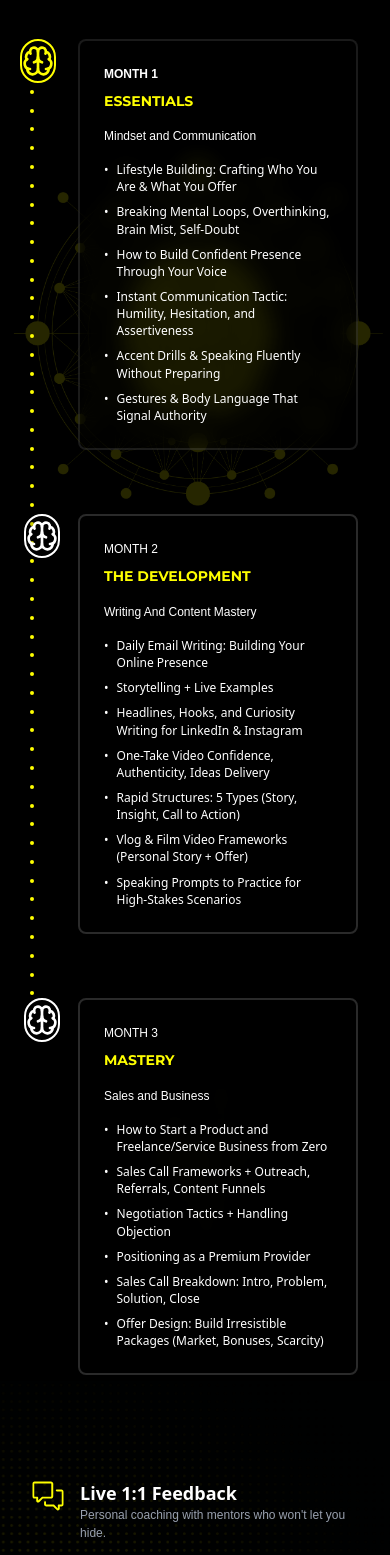
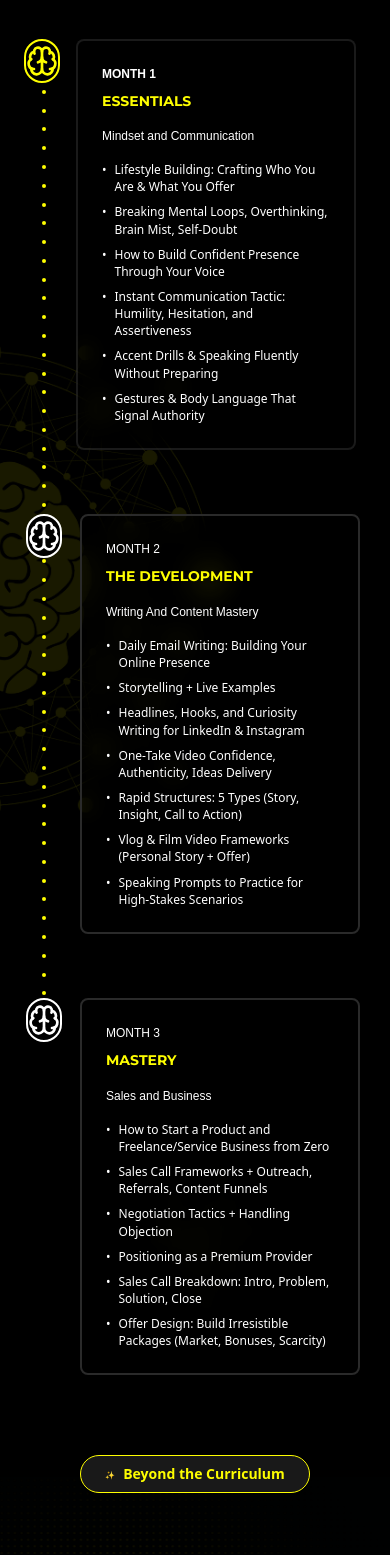
Before and after one commit to yapcapitalist/YC, a React (Vite) app: page / in a window 390 px wide. Shown: the part 3120-4675 px from the top of the page. Built offline with nearby package versions, Linux system fonts and the light colour scheme; a web font is replaced by a local one.

Commit message:
mobile updated

```diff
--- a/src/components/Apply.jsx
+++ b/src/components/Apply.jsx
@@ -9,7 +9,7 @@ export default function YCApplicationSection() {
 
             <div className="relative  rounded z-2 py-8 max-w-7xl mx-auto">
                 <Link to="/">
-                    <div className='w-11'>
+                    <div className='w-8 sm:w-11'>
                         <img src={yclogo} alt="" />
                     </div>
                 </Link>
--- a/src/components/Curriculumn.jsx
+++ b/src/components/Curriculumn.jsx
@@ -1,6 +1,8 @@
 import { Brain } from "lucide-react"
 import { useEffect, useState, useRef } from "react"
 import mainbrain from "../assets/Main brain.png"
+import halfbrain from "../assets/halfbrain.png"
+
 import trophyicon from "../assets/trophyicon.svg"
 import maskicon from "../assets/maskicon.svg"
 import discussiionicon from "../assets/discussiionicon.svg"
@@ -94,7 +96,7 @@ export default function Component() {
   return (
     <div className="relative text-white min-h-screen pb-16 sm:pb-[158px] px-8 sm:px-0">
 
-            <div className="absolute grid-svg bottom-[-200px] left-[-298px] !z-0">
+            <div className="absolute grid-svg bottom-[-80px] left-[-160px] sm:bottom-[-200px] sm:left-[-298px] !z-0">
                 <img src={dot} alt="" width="" height="" />
             </div>
 
@@ -150,8 +152,12 @@ export default function Component() {
         </div>
       </div>
 
-      <div className="absolute left-1/2 top-[44%] transform -translate-x-1/2 -translate-y-1/2 inset-0 w-full sm:w-[82%]">
+      <div className="absolute left-1/2 top-[44%] transform -translate-x-1/2 -translate-y-1/2 inset-0 w-full sm:w-[82%] hidden sm:block">
         <img src={mainbrain} alt="" />
+      </div>
+
+        <div className="absolute left-30 top-[36%] transform -translate-x-1/2 -translate-y-1/2 block sm:hidden">
+        <img src={halfbrain} alt="" />
       </div>
 
       {/* Timeline */}
@@ -160,7 +166,7 @@ export default function Component() {
 
         {/* Vertical connecting line - only from first to last brain */}
         <div
-          className="absolute left-0 sm:left-1/2 transform -translate-x-1/2 dotted-line-container"
+          className="absolute left-3 sm:left-1/2 transform -translate-x-1/2 dotted-line-container"
           style={{
             top: "2rem",
             bottom: "24rem",
@@ -171,7 +177,7 @@ export default function Component() {
         </div>
 
         {/* Month 1 - Essentials */}
-        <div className="flex flex-row-reverse sm:flex-row items-start mb-16" ref={sectionRefs[0]}>
+        <div className="flex flex-row-reverse w-fit sm:w-auto sm:flex-row items-start mb-16" ref={sectionRefs[0]}>
           <div className=" sm:w-1/2 w-full pr-0 sm:pr-8">
             <div className="w-[280px] sm:w-auto bg-black/20 border-2 border-[#2a2a2a] backdrop-blur-md p-6 rounded-lg border border-white/10">
               <p className="!font-semibold mb-2">MONTH 1</p>
@@ -207,7 +213,7 @@ export default function Component() {
             </div>
           </div>
 
-          <div className={`flex items-center absolute left-[-22px] sm:relative justify-center bg-black w-11 h-11 sm:w-18 sm:h-16 rounded-full border-2 border-white-600 relative z-10 ${activeSection === 0 ? "text-[#fefe00]" : "text-white-400"}`}>
+          <div className={`flex items-center absolute left-[-16px] sm:relative justify-center bg-black w-11 h-11 sm:w-18 sm:h-16 rounded-full border-2 border-white-600 relative z-10 ${activeSection === 0 ? "text-[#fefe00]" : "text-white-400"}`}>
             <Brain className={`w-8 h-8 ${activeSection === 0 ? "text-[#fefe00]" : "text-white-400"}`} />
           </div>
 
@@ -215,10 +221,10 @@ export default function Component() {
         </div>
 
         {/* Month 2 - The Development */}
-        <div className="flex items-start mb-16" ref={sectionRefs[1]}>
+        <div className="flex w-fit sm:w-auto items-start mb-16" ref={sectionRefs[1]}>
           <div className="w-1/2 pr-0 sm:pr-8"></div>
 
-          <div className={`flex items-center absolute left-[-18px] sm:relative justify-center bg-black w-11 h-11 sm:w-18 sm:h-16 rounded-full bg-black/20 backdrop-blur-mdl border-2 border-white-600 relative z-10 ${activeSection === 1 ? "text-[#fefe00]" : "text-white-400"}`}>
+          <div className={`flex items-center ml-1 sm:ml-0 absolute left-[-18px] sm:relative justify-center !bg-black w-11 h-11 sm:w-18 sm:h-16 rounded-full bg-black/20 backdrop-blur-mdl border-2 border-white-600 relative z-10 ${activeSection === 1 ? "text-[#fefe00]" : "text-white-400"}`}>
             <Brain className={`w-8 h-8 ${activeSection === 1 ? "text-[#fefe00]" : "text-white-400"}`} />
           </div>
 
@@ -263,7 +269,7 @@ export default function Component() {
         </div>
 
         {/* Month 3 - Mastery */}
-        <div className="flex flex-row-reverse sm:flex-row items-start" ref={sectionRefs[2]}>
+        <div className="w-fit sm:w-auto flex flex-row-reverse sm:flex-row items-start" ref={sectionRefs[2]}>
           <div className="sm:w-1/2 w-full pr-0 sm:pr-8">
             <div className="w-[280px] sm:w-auto bg-black/20 border-2 border-[#2a2a2a] backdrop-blur-md p-6 rounded-lg">
               <p className="font-semibold mb-2">MONTH 3</p>
@@ -299,7 +305,7 @@ export default function Component() {
             </div>
           </div>
 
-          <div className={`flex items-center absolute left-[-18px] sm:relative justify-center bg-black w-11 h-11 sm:w-18 sm:h-16 rounded-full border-2 border-white-600 relative z-10 ${activeSection === 2 ? "text-[#fefe00]" : "text-white-400"}`}>
+          <div className={`flex items-center absolute ml-1 sm:ml-0 left-[-18px] sm:relative justify-center bg-black w-11 h-11 sm:w-18 sm:h-16 rounded-full border-2 border-white-600 relative z-10 ${activeSection === 2 ? "text-[#fefe00]" : "text-white-400"}`}>
             <Brain className={`w-8 h-8 ${activeSection === 2 ? "text-[#fefe00]" : "text-white-400"}`} />
           </div>
 
@@ -309,11 +315,11 @@ export default function Component() {
       </div>
 
       <div className="relative z-1 max-w-3xl mx-auto mt-20">
-        {/* <div className="flex justify-center mb-10">
-          <div className="bg-[#1E1E1E] px-6 py-2 rounded-full border border-[#fefe00] text-[#fefe00] text-sm font-semibold flex items-center gap-2">
-            <span className="text-yellow-400">✨</span> Beyond the Curriculum
+        <div className="flex justify-center mb-10">
+          <div className="bg-[#191919] px-6 py-2 rounded-full border border-[#fefe00] text-[#fefe00] text-sm font-semibold flex items-center gap-2">
+            <span className="!text-[#fefe00] !font-bold">✨</span> Beyond the Curriculum
           </div>
-        </div> */}
+        </div>
 
         <div className="space-y-8">
           {/* Item 1 */}
--- a/src/components/Format.jsx
+++ b/src/components/Format.jsx
@@ -113,7 +113,7 @@ const StackingCards = ({
                     </svg>
       </div>
 
-      <div className="relative z-1 max-w-6xl mx-auto px-5 ">
+      <div className="relative z-1 max-w-6xl mx-auto px-0 sm:px-5 ">
         <h2 className="text-center mb-6 sm:mb-12">
           {title}
         </h2>
@@ -123,7 +123,7 @@ const StackingCards = ({
             {cards.map((card, index) => (
               <div
                 key={card.id}
-                className={`stacking-card sticky bg-[#131012] w-full flex border border-[4px] border-[#4A4A00] items-center  rounded-2xl overflow-hidden shadow-2xl transition-transform duration-300 ${stackedCards.has(index) ? 'transform scale-98' : ''
+                className={`stacking-card sticky bg-[#131012] w-full flex border border-[4px] border-[#4A4A00] items-center  rounded-2xl overflow-hidden shadow-2xl transition-transform h-[110px] sm:h-auto duration-300 ${stackedCards.has(index) ? 'transform scale-98' : ''
                   }`}
                 style={{
                   // height: '20vh',
@@ -140,11 +140,11 @@ const StackingCards = ({
                 >
                   {card.number}
                 </div>
-                <div className=" text-white px-6 max-w-2xl pt-6 pb-12">
+                <div className=" text-white px-3 sm:px-6 max-w-2xl pt-2 pb-2 sm:pt-6 sm:pb-12">
                   <h2 className="text-2xl font-bold mb-2 !text-[#fefe00]">
                     {card.title}
                   </h2>
-                  <p className="text-base opacity-90 drop-shadow-sm !text-[#ababab]">
+                  <p className="text-base w-[280px] sm:w-auto  drop-shadow-sm !text-[#ababab]">
                     {card.description}
                   </p>
                 </div>
--- a/src/components/Question.jsx
+++ b/src/components/Question.jsx
@@ -211,7 +211,7 @@ export default function ApplicationForm() {
         <div className="relative min-h-screen text-white px-8 sm:px-0">
             <div className="relative rounded z-2 py-8 max-w-7xl mx-auto">
                 <Link to="/">
-                    <div className="w-11">
+                    <div className="w-8 sm:w-11">
                         <img src={yclogo} alt="" />
                     </div>
                 </Link>
--- a/src/index.css
+++ b/src/index.css
@@ -268,6 +268,10 @@ footer a{
   width:100%
 }
 
+.stacking-card{
+  margin-top: 4px !important;
+}
+
 }
 
 /*
```
Also changed, not shown: src/assets/halfbrain.png (added).
